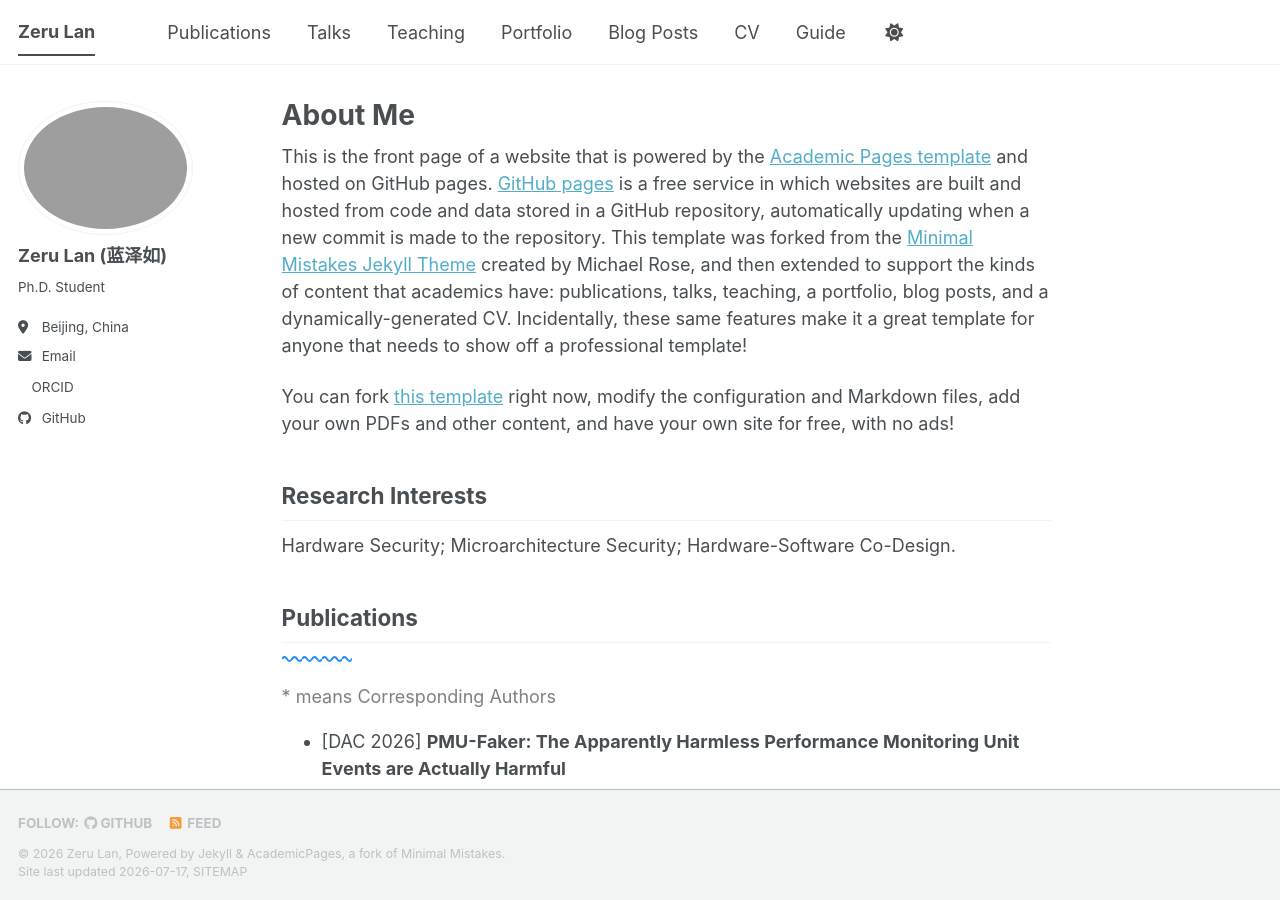
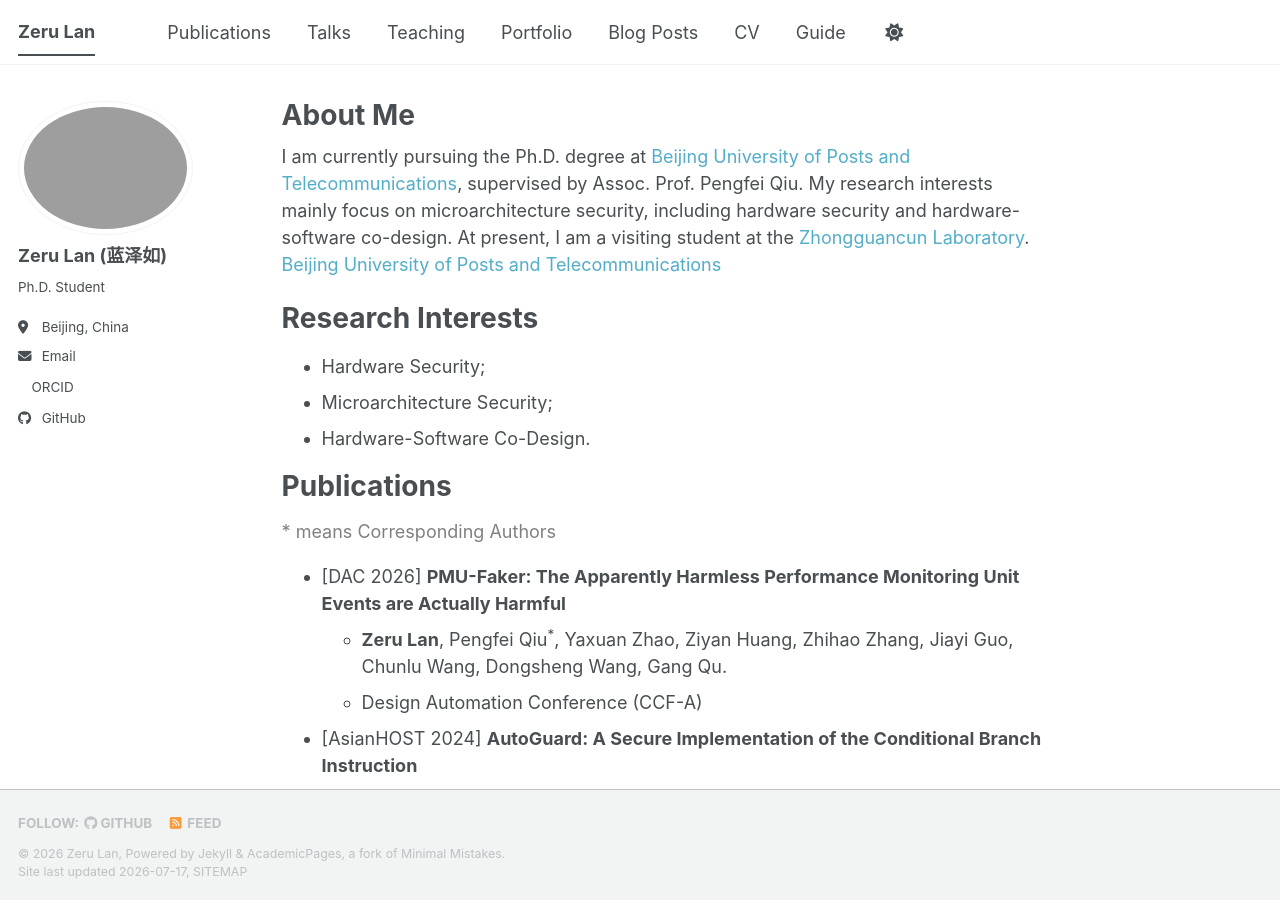
Before and after one commit to LanZeru/LanZeru.github.io, a Jekyll site: the page built from _pages/about.md, in a window 1280 px wide and 900 px high. Built offline with Jekyll 4.4.1, drawn with Linux system fonts in a browser that asks for light colours; a style sheet for code colours, icons or effects is not loaded.

Commit message:
Update about.md

```diff
--- a/_pages/about.md
+++ b/_pages/about.md
@@ -7,15 +7,17 @@ redirect_from:
   - /about.html
 ---
 
-This is the front page of a website that is powered by the [Academic Pages template](https://github.com/academicpages/academicpages.github.io) and hosted on GitHub pages. [GitHub pages](https://pages.github.com) is a free service in which websites are built and hosted from code and data stored in a GitHub repository, automatically updating when a new commit is made to the repository. This template was forked from the [Minimal Mistakes Jekyll Theme](https://mmistakes.github.io/minimal-mistakes/) created by Michael Rose, and then extended to support the kinds of content that academics have: publications, talks, teaching, a portfolio, blog posts, and a dynamically-generated CV. Incidentally, these same features make it a great template for anyone that needs to show off a professional template!
+I am currently pursuing the Ph.D. degree at <a href="https://www.bupt.edu.cn" style="text-decoration:none;">Beijing University of Posts and Telecommunications</a>, supervised by Assoc. Prof. Pengfei Qiu. My research interests mainly focus on microarchitecture security, including hardware security and hardware-software co-design. At present, I am a visiting student at the <a href="" style="text-decoration:none;">Zhongguancun Laboratory</a>.
+<a href="https://www.bupt.edu.cn" style="text-decoration:none;">Beijing University of Posts and Telecommunications</a>
 
- You can fork [this template](https://github.com/academicpages/academicpages.github.io) right now, modify the configuration and Markdown files, add your own PDFs and other content, and have your own site for free, with no ads!
+Research Interests
+=====
+- Hardware Security;
+- Microarchitecture Security;
+- Hardware-Software Co-Design.
 
-## Research Interests
-Hardware Security; Microarchitecture Security; Hardware-Software Co-Design.
-
-## Publications
-<div class="wavy-line"></div>
+Publications
+=====
 <font color=Grey>* means Corresponding Authors</font>
 - [DAC 2026] **PMU-Faker: The Apparently Harmless Performance Monitoring Unit Events are Actually Harmful**
   - **Zeru Lan**, Pengfei Qiu<sup>*</sup>, Yaxuan Zhao, Ziyan Huang, Zhihao Zhang, Jiayi Guo, Chunlu Wang, Dongsheng Wang, Gang Qu.
```
